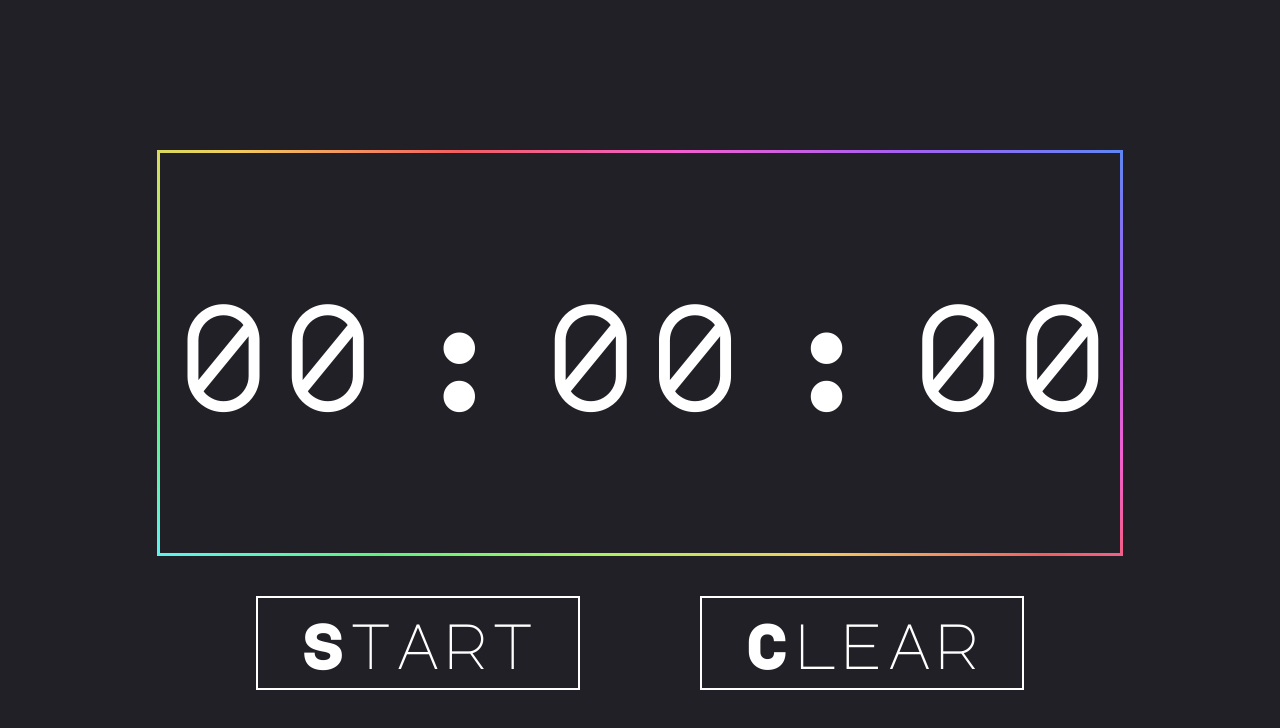
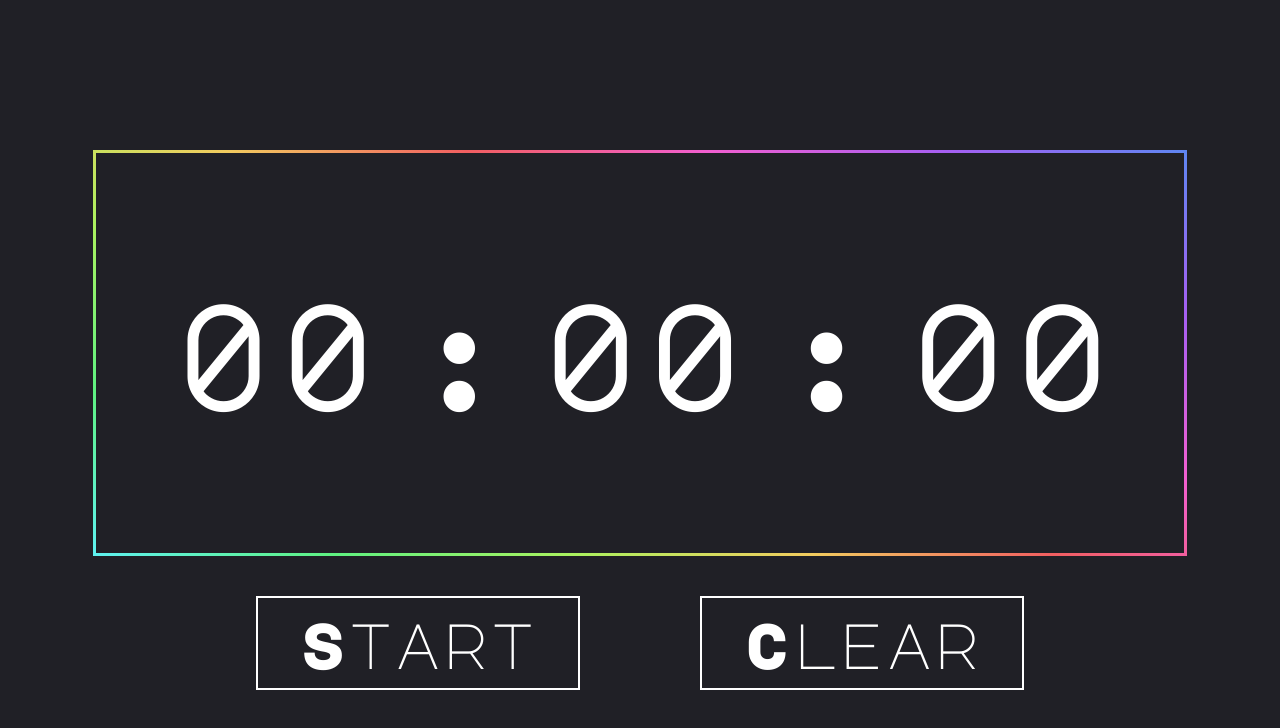
Before and after one commit to Hollingsworth-Dev/Webclock_react, a React (Create React App) app: page / in a window 1280 px wide. Shown: the top 728 px of the page. Built offline with nearby package versions, Linux system fonts and the light colour scheme.

Commit message:
finished styling

```diff
--- a/public/index.html
+++ b/public/index.html
@@ -24,7 +24,7 @@
       work correctly both with client-side routing and a non-root public URL.
       Learn how to configure a non-root public URL by running `npm run build`.
     -->
-    <title>React App</title>
+    <title>caleb's stopwatch</title>
   </head>
   <body>
     <noscript>You need to enable JavaScript to run this app.</noscript>
--- a/src/Clock/Clock.css
+++ b/src/Clock/Clock.css
@@ -11,11 +11,12 @@
 	justify-content: center;
 	align-items: center;
 }
+
 .timer {
 	border: 3px solid;
 	margin-top: 5vh;
 	height: 50vh;
-	width: 75vw;
+	width: 85vw;
 	display: flex;
 	justify-content: center;
 	align-items: center;
```
Also changed, not shown: public/logo192.png (deleted), public/logo512.png (deleted).
